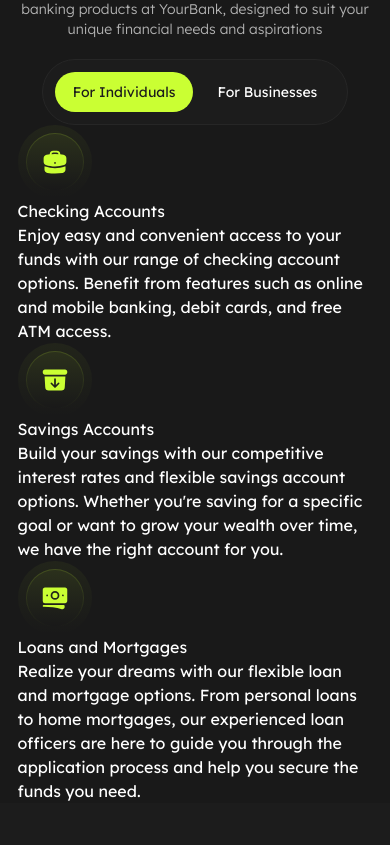
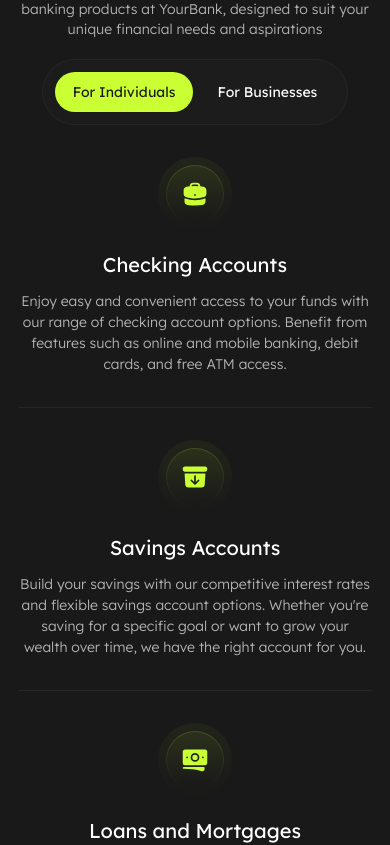
Before and after one commit to alexandreraminelli/pratica-nextjs-bank, a Next.js app: page / in a window 390 px wide. Shown: the part 1069-1914 px from the top of the page. Built offline with nearby package versions, Linux system fonts and the light colour scheme.

Commit message:
feat(cards): estilização mobile do Card01

```diff
--- a/src/app/ui/components/card/Card01.tsx
+++ b/src/app/ui/components/card/Card01.tsx
@@ -5,21 +5,27 @@ import EmphasizedIcon from "@/app/ui/components/icon/EmphasizedIcon"
  * Cards estilo 01.
  * @author Alexandre Raminelli
  */
-export default function Card01({ card }: Card01Props) {
+export default function Card01({ card, className }: Card01Props) {
   // Desencapsulamento do conteúdo
   const { Icon, title, text } = card
 
   return (
-    <section aria-label="card">
+    <div
+      aria-label="card"
+      className={`flex flex-col items-center text-center
+      gap-5
+      ${className}`}
+    >
       {/* Ícone */}
       <EmphasizedIcon Icon={Icon} />
 
-      {/* Título */}
-      <h3>{title}</h3>
-
-      {/* Texto */}
-      <p>{text}</p>
-    </section>
+      <article className="flex flex-col gap-3">
+        {/* Título */}
+        <h3 className="text-xl">{title}</h3>
+        {/* Texto */}
+        <p className="font-light text-gray-70 text-sm leading-[1.5]">{text}</p>
+      </article>
+    </div>
   )
 }
 
@@ -27,4 +33,6 @@ export default function Card01({ card }: Card01Props) {
 interface Card01Props {
   /** Conteúdo do card. */
   card: CardWithIcon
+  /** Classes personalizadas. (opcional) */
+  className?: string
 }
--- a/src/app/ui/components/card/CardGroup01.tsx
+++ b/src/app/ui/components/card/CardGroup01.tsx
@@ -13,10 +13,11 @@ export default function CardGroup01(
     <div
       aria-label="cards group"
       className="flex flex-col *:flex-1
-        "
+        md:flex-row
+        max-md:divide-y md:divide-x divide-gray-15"
     >
       {cardList.map((card, index) => (
-        <Card01 key={index} card={card} />
+        <Card01 key={index} card={card} className="max-md:py-8" />
       ))}
     </div>
   )
```
